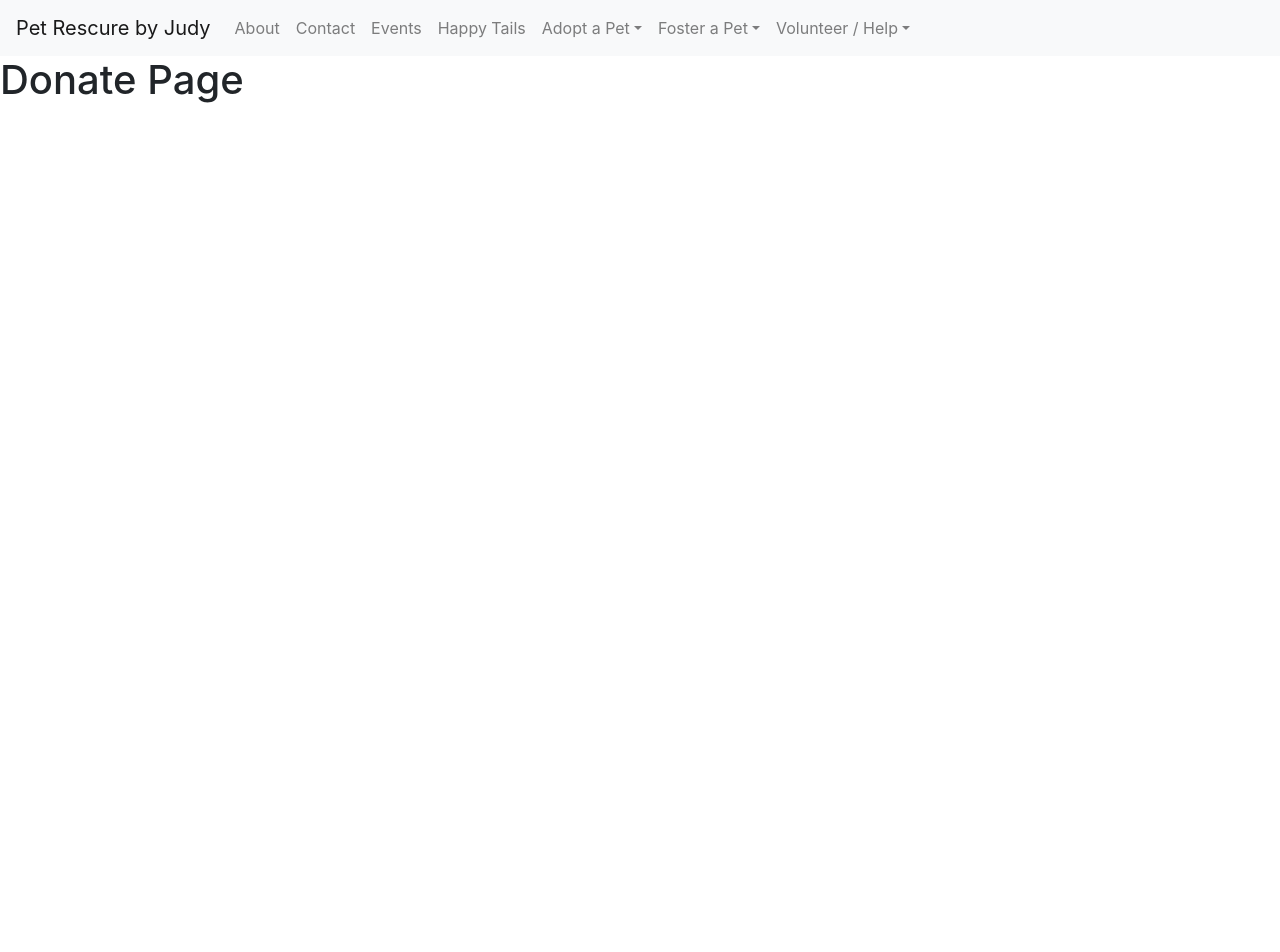
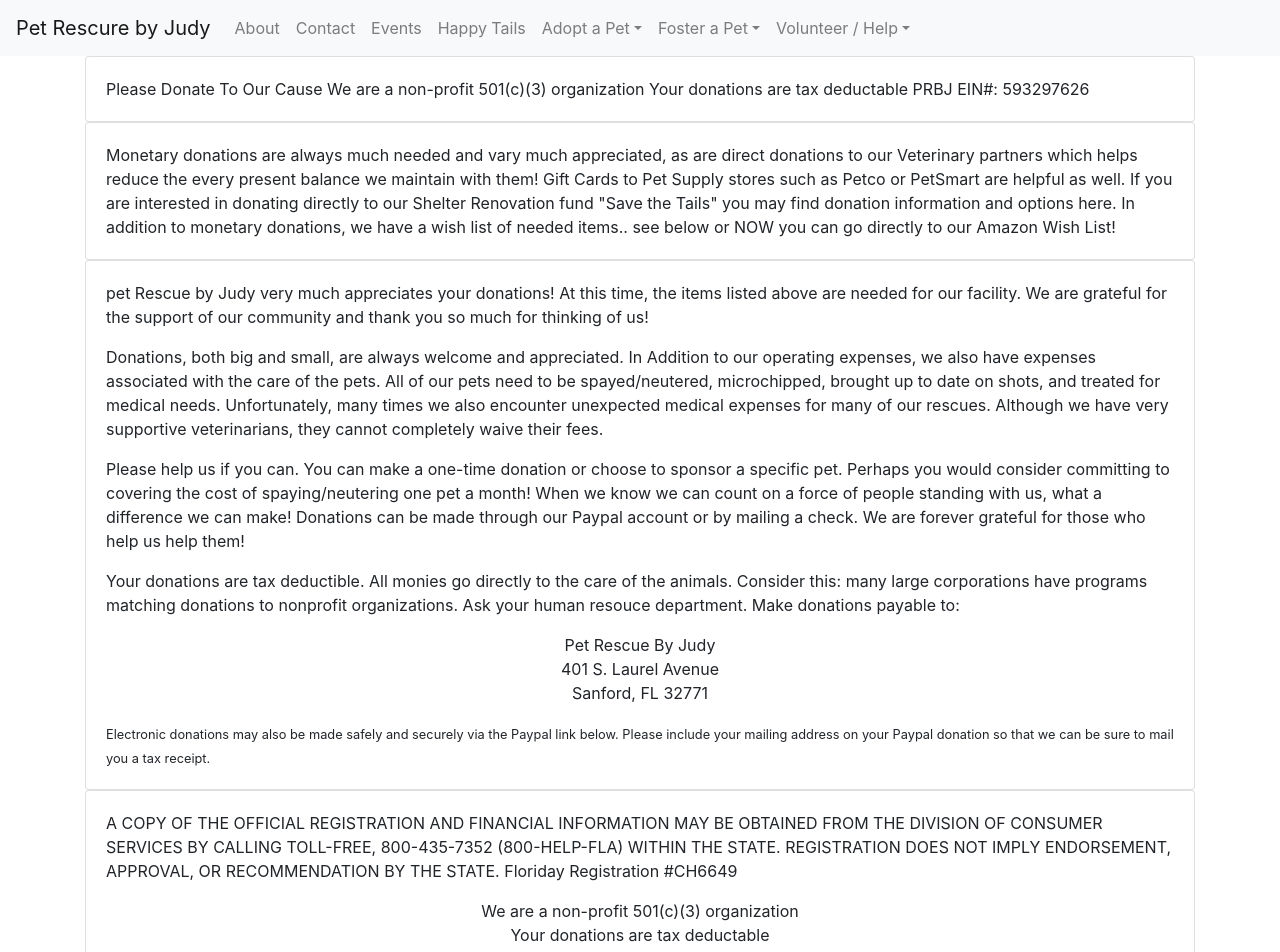
Before and after one commit to jmanock/prbj, a React (Create React App) app: page /Donate in a window 1280 px wide. Shown: the top 952 px of the page. Before the commit the page ends 800 px from the top, so only its background shows below. Built offline with nearby package versions, Linux system fonts and the light colour scheme.

Commit message:
content on more pages

```diff
--- a/src/Components/Layouts/Donate.jsx
+++ b/src/Components/Layouts/Donate.jsx
@@ -1,7 +1,37 @@
 import React from 'react';
 
 const Donate = () =>(
-  <h1>Donate Page</h1>
+  <div className='container'>
+    <div className='card'>
+      <div className='card-body'>
+        <p className='card-text'>Please Donate To Our Cause We are a non-profit 501(c)(3) organization Your donations are tax deductable PRBJ EIN#: 593297626</p>
+      </div>
+    </div>
+
+    <div className='card'>
+      <div className='card-body'>
+        <p className='card-text'>Monetary donations are always much needed and vary much appreciated, as are direct donations to our Veterinary partners which helps reduce the every present balance we maintain with them! Gift Cards to Pet Supply stores such as Petco or PetSmart are helpful as well. If you are interested in donating directly to our Shelter Renovation fund "Save the Tails" you may find donation information and options here. In addition to monetary donations, we have a wish list of needed items.. see below or NOW you can go directly to our Amazon Wish List!</p>
+      </div>
+    </div>
+
+    <div className='card'>
+      <div className='card-body'>
+        <p className='card-text'>pet Rescue by Judy very much appreciates your donations! At this time, the items listed above are needed for our facility. We are grateful for the support of our community and thank you so much for thinking of us!</p>
+        <p className='card-text'>Donations, both big and small, are always welcome and appreciated. In Addition to our operating expenses, we also have expenses associated with the care of the pets. All of our pets need to be spayed/neutered, microchipped, brought up to date on shots, and treated for medical needs. Unfortunately, many times we also encounter unexpected medical expenses for many of our rescues. Although we have very supportive veterinarians, they cannot completely waive their fees.</p>
+        <p className='card-text'>Please help us if you can. You can make a one-time donation or choose to sponsor a specific pet. Perhaps you would consider committing to covering the cost of spaying/neutering one pet a month! When we know we can count on a force of people standing with us, what a difference we can make! Donations can be made through our Paypal account or by mailing a check. We are forever grateful for those who help us help them!</p>
+        <p className='card-text'>Your donations are tax deductible. All monies go directly to the care of the animals. Consider this: many large corporations have programs matching donations to nonprofit organizations. Ask your human resouce department. Make donations payable to:</p>
+        <p className='card-text text-center'>Pet Rescue By Judy <br /> 401 S. Laurel Avenue <br /> Sanford, FL 32771</p>
+        <small className='card-text'>Electronic donations may also be made safely and securely via the Paypal link below. Please include your mailing address on your Paypal donation so that we can be sure to mail you a tax receipt.</small>
+      </div>
+    </div>
+
+    <div className='card'>
+      <div className='card-body'>
+        <p className='card-text'>A COPY OF THE OFFICIAL REGISTRATION AND FINANCIAL INFORMATION MAY BE OBTAINED FROM THE DIVISION OF CONSUMER SERVICES BY CALLING TOLL-FREE, 800-435-7352 (800-HELP-FLA) WITHIN THE STATE. REGISTRATION DOES NOT IMPLY ENDORSEMENT, APPROVAL, OR RECOMMENDATION BY THE STATE. Floriday Registration #CH6649</p>
+        <p className='card-text text-center'>We are a non-profit 501(c)(3) organization <br /> Your donations are tax deductable</p>
+      </div>
+    </div>
+  </div>
 );
 
 export default Donate;
--- a/src/Components/Layouts/Volunteer.jsx
+++ b/src/Components/Layouts/Volunteer.jsx
@@ -2,33 +2,23 @@ import React from 'react';
 
 const Volunteer = () =>(
   <div className='container'>
+    <h3 className='text-center'>We Love Volunteers!</h3>
     <div className='card'>
       <div className='card-body'>
-        <p className='card-text'>Please Donate To Our Cause We are a non-profit 501(c)(3) organization Your donations are tax deductable PRBJ EIN#: 593297626</p>
+        <p className='card-text'>If you are already an approved volunteer, please click here or go to the Volunteer Portal on the left hand side of the website</p>
+        <p className='card-text'>Thank you for your interest in volunteering with PRBJ. If you would like to volunteer and are 16 years of age or older, please submit a volunteer application, which can be found here. We hope to work with you in the near future!</p>
+        <p classsName='card-text'>If you are volunteering for the UCF Leadership Class, please email volunteer@petrescuebyjudy.com to receive your orientation date. ATTN: UCF LEADERS</p>
       </div>
     </div>
-
     <div className='card'>
       <div className='card-body'>
-        <p className='card-text'>Monetary donations are always much needed and vary much appreciated, as are direct donations to our Veterinary partners which helps reduce the every present balance we maintain with them! Gift Cards to Pet Supply stores such as Petco or PetSmart are helpful as well. If you are interested in donating directly to our Shelter Renovation fund "Save the Tails" you may find donation information and options here. In addition to monetary donations, we have a wish list of needed items.. see below or NOW you can go directly to our Amazon Wish List!</p>
+        <p className='card-text'>Group Volunteering: This is GREAT for churches, companies, families, college groups, etc. Put your friends/co-workers/family to work. We will ask for a maximum of 15 volunteers per shift. (7-11, 11-3, 3-7) if you and your group would like to participate please submit a Goup Volunteer Application. Once approved you will receive an email from our volunteer coordinator. Each individual volunteer must print, sign, & submit all release forms back before the chosen volunteer date/dates.</p>
+        <p className='card-text text-center'>Click to go to and print Release/Hold Harmless Form</p>
       </div>
     </div>
-
     <div className='card'>
       <div className='card-body'>
-        <p className='card-text'>pet Rescue by Judy very much appreciates your donations! At this time, the items listed above are needed for our facility. We are grateful for the support of our community and thank you so much for thinking of us!</p>
-        <p className='card-text'>Donations, both big and small, are always welcome and appreciated. In Addition to our operating expenses, we also have expenses associated with the care of the pets. All of our pets need to be spayed/neutered, microchipped, brought up to date on shots, and treated for medical needs. Unfortunately, many times we also encounter unexpected medical expenses for many of our rescues. Although we have very supportive veterinarians, they cannot completely waive their fees.</p>
-        <p className='card-text'>Please help us if you can. You can make a one-time donation or choose to sponsor a specific pet. Perhaps you would consider committing to covering the cost of spaying/neutering one pet a month! When we know we can count on a force of people standing with us, what a difference we can make! Donations can be made through our Paypal account or by mailing a check. We are forever grateful for those who help us help them!</p>
-        <p className='card-text'>Your donations are tax deductible. All monies go directly to the care of the animals. Consider this: many large corporations have programs matching donations to nonprofit organizations. Ask your human resouce department. Make donations payable to:</p>
-        <p className='card-text text-center'>Pet Rescue By Judy <br /> 401 S. Laurel Avenue <br /> Sanford, FL 32771</p>
-        <small className='card-text'>Electronic donations may also be made safely and securely via the Paypal link below. Please include your mailing address on your Paypal donation so that we can be sure to mail you a tax receipt.</small>
-      </div>
-    </div>
-
-    <div className='card'>
-      <div className='card-body'>
-        <p className='card-text'>A COPY OF THE OFFICIAL REGISTRATION AND FINANCIAL INFORMATION MAY BE OBTAINED FROM THE DIVISION OF CONSUMER SERVICES BY CALLING TOLL-FREE, 800-435-7352 (800-HELP-FLA) WITHIN THE STATE. REGISTRATION DOES NOT IMPLY ENDORSEMENT, APPROVAL, OR RECOMMENDATION BY THE STATE. Floriday Registration #CH6649</p>
-        <p className='card-text text-center'>We are a non-profit 501(c)(3) organization <br /> Your donations are tax deductable</p>
+        <p className='card-text text-center'>For futher questions, please email our volunteer coordinator at volunteer@petrescuebyjudy.com</p>
       </div>
     </div>
   </div>
```
